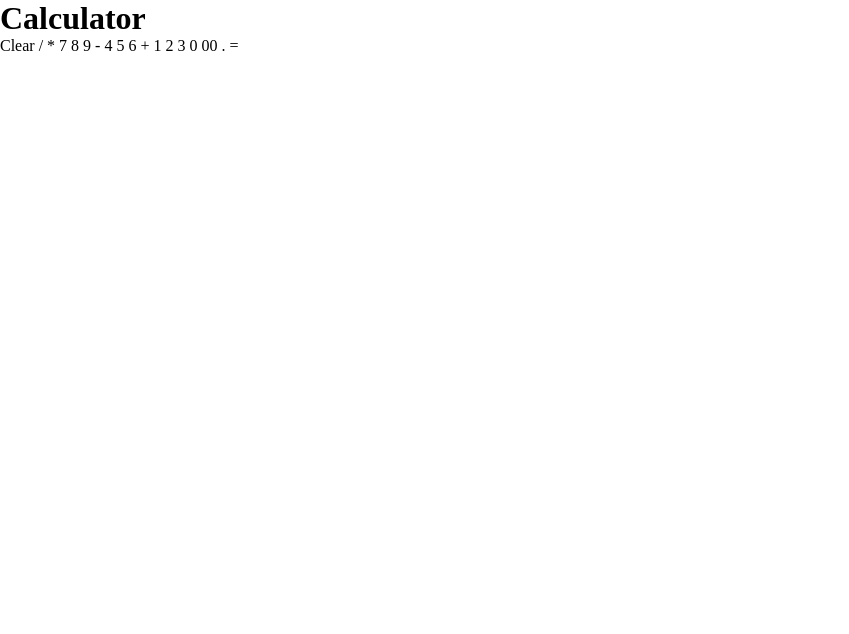
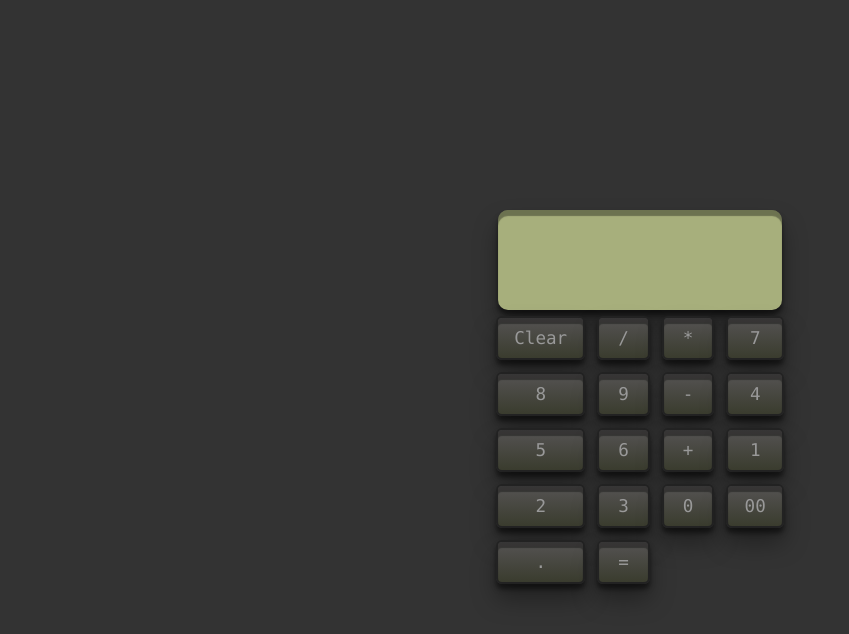
Before and after one commit to hanan3889/Calculatrice-2023, a plain HTML site: page index.html in a window 1280 px wide. Shown: the whole page, without its empty margins (0-849 px from the left). Drawn offline with Linux system fonts and the light colour scheme.

Commit message:
add some style

```diff
--- a/index.html
+++ b/index.html
@@ -8,7 +8,6 @@
     <link rel="stylesheet" href="style.css">
 </head>
 <body>
-    <h1>Calculator</h1>
     <div class="calculator">
         <div class="buttons">
             <h2 id="value"></h2>
--- a/style.css
+++ b/style.css
@@ -1,4 +1,64 @@
 *{
     margin: 0;
     padding: 0;
+    box-sizing: border-box;
+    font-family: consolas, sans-serif;
 }
+
+body{
+    display: flex;
+    justify-content: center;
+    align-items: center;
+    min-height: 100vh;
+    background: #333;
+}
+
+.calculator{
+    position: relative;
+    width: 300px;
+}
+
+.calculator .buttons{
+    display: grid;
+    position: relative;
+}
+
+.calculator .buttons #value{
+    position: relative;
+    left: 8px;
+    grid-column: span 4;
+    height: 100px;
+    line-height: 100px;
+    padding: 0 20px;
+    border-radius: 10px;
+    background: #a7af7c;
+    text-align: right;
+    font-size: 1.5em;
+    color: #3a3c2e;
+    overflow: hidden;
+    box-shadow: inset 0 6px 1px 0 rgba(0,0,0,0.35),
+    0 5px 5px 0 rgba(0,0,0,0.5),
+    0 15px 25px 0 rgba(0,0,0,0.35);
+    user-select: none;
+    width: calc(100% - 16px);
+}
+
+.calculator .buttons span{
+    padding: 10px;
+    margin: 6px;
+    min-width: 40px;
+    position: relative;
+    font-size: 1.1em;
+    display: flex;
+    justify-content: center;
+    align-items: center;
+    color: #999;
+    border: 2px solid #222;
+    border-radius: 6px;
+    background: linear-gradient(#555353, #3a3c2e);
+    box-shadow: inset 0 6px 1px 0 rgba(0,0,0,0.35),
+    0 5px 5px 0 rgba(0,0,0,0.5),
+    0 15px 25px 0 rgba(0,0,0,0.35);
+    cursor: pointer;
+    user-select: none;
+}
```
Also changed, not shown: 1 other file.
